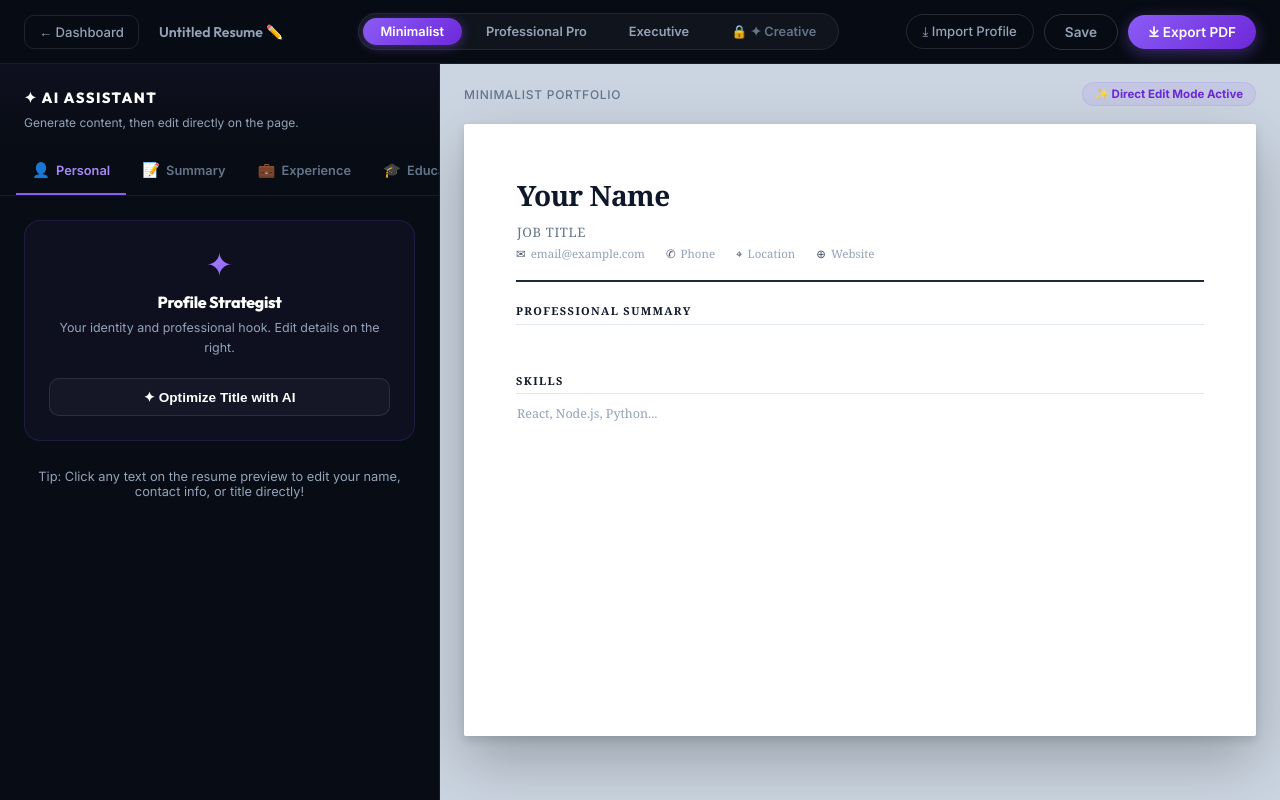
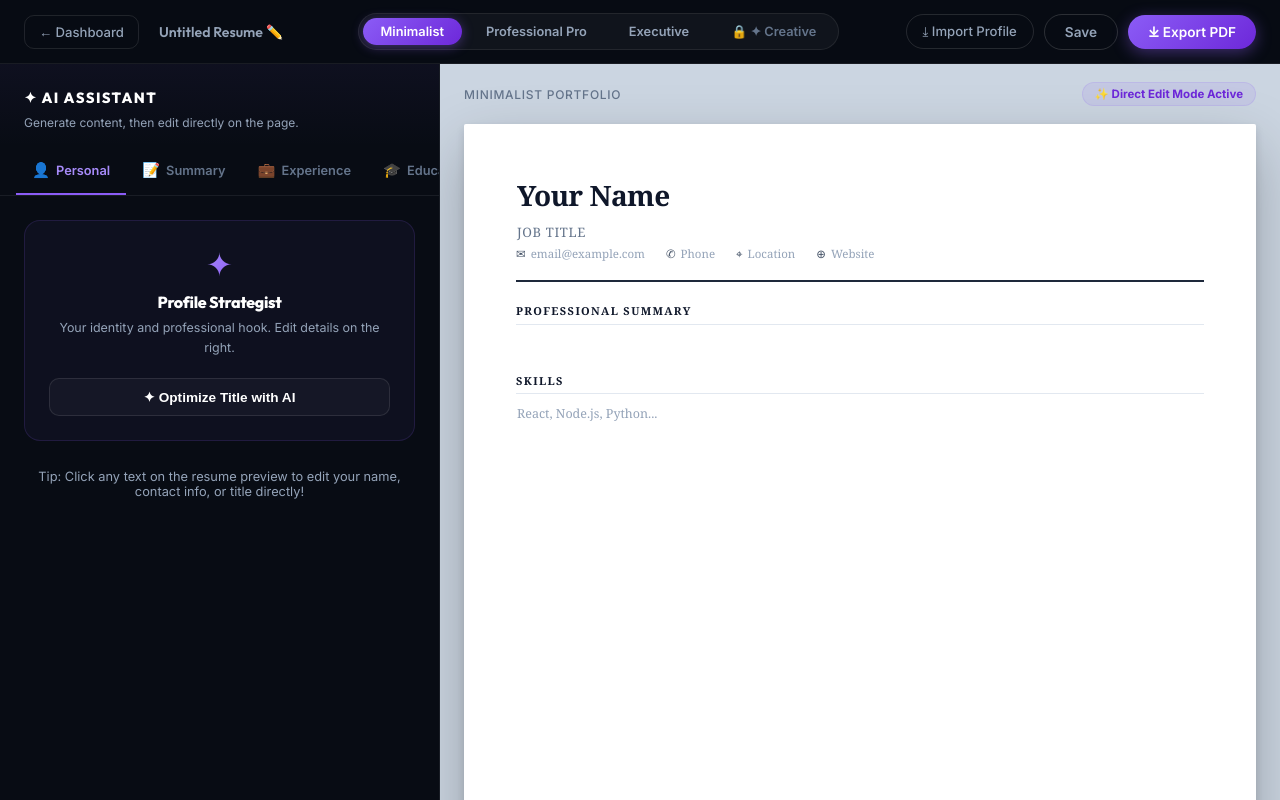
Before and after one commit to Subharjun/Resume-builder-CraftCV, a Next.js app: page /builder in a window 1280 px wide. Built offline with nearby package versions, Linux system fonts and the light colour scheme.

Commit message:
fix: allow resume page to expand infinitely and add MS Word style visual page breaks

```diff
--- a/src/app/builder/Builder.module.css
+++ b/src/app/builder/Builder.module.css
@@ -340,13 +340,35 @@
 }
 
 .previewPaper {
+  position: relative;
   width: 100%;
   max-width: 794px; /* A4 width at 96dpi */
+  min-height: 1123px; /* A4 height */
   box-shadow:
     0 4px 8px rgba(0,0,0,0.12),
     0 24px 60px rgba(0,0,0,0.25);
   border-radius: 2px;
   overflow: hidden;
+  /* Prevent flex layout from squishing the paper - allows it to increase infinitely */
+  flex-shrink: 0;
+}
+
+/* MS Word style visual page break indicator */
+.previewPaper::after {
+  content: "";
+  position: absolute;
+  top: 0; left: 0; right: 0; bottom: 0;
+  pointer-events: none; /* Let clicks pass through */
+  /* Draw a subtle separator every 1123 pixels (height of A4 page) */
+  background-image: repeating-linear-gradient(
+    to bottom,
+    transparent,
+    transparent 1121px,
+    #94a3b8 1121px,
+    #94a3b8 1122px,
+    transparent 1122px,
+    transparent 1123px
+  );
 }
 
 .previewLabel {
```
